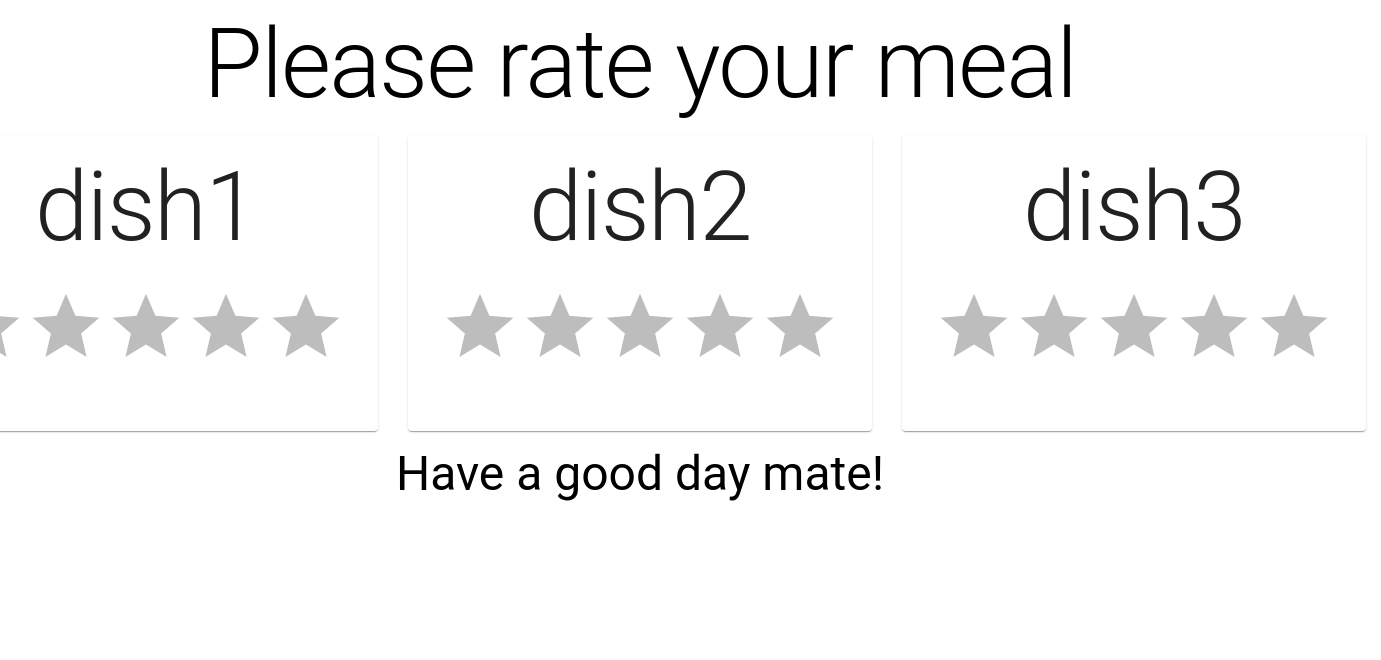
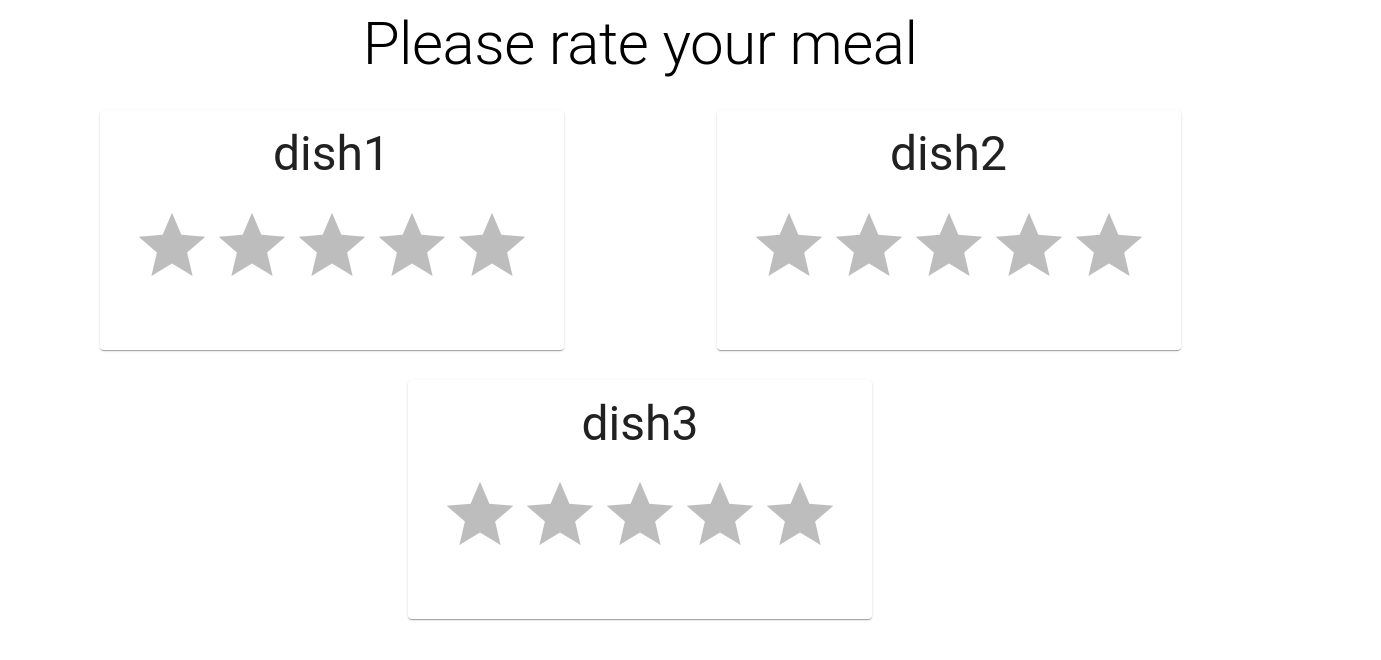
Before and after one commit to watnFoehn/restaurant-touch-fe, a React (Create React App) app: page / in a window 1280 px wide. Shown: the top 660 px of the page, 1381 px wide, since content can reach past the window. Built offline with nearby package versions, Linux system fonts and the light colour scheme.

Commit message:
adapted layout for touchscreen size

```diff
--- a/src/App.js
+++ b/src/App.js
@@ -28,9 +28,8 @@ function App() {
   return (
     <Wrapper className="App">
       <ThemeProvider theme={theme}>
-        <Typography variant="h1">Please rate your meal</Typography>
+        <Typography variant="h2">Please rate your meal</Typography>
         <Meals />
-        <Typography variant="h3">Have a good day mate!</Typography>
       </ThemeProvider>
     </Wrapper>
   );
--- a/src/meals/Meals.component.js
+++ b/src/meals/Meals.component.js
@@ -22,12 +22,14 @@ import DialogTitle from "@material-ui/core/DialogTitle";
 
 const StyledCard = styled(Card)`
   min-width: 275px;
-  margin: 15px;
+  margin: 15px auto;
   min-height: 200px;
 `;
 
 const Wrapper = styled.div`
   display: flex;
+  flex-wrap: wrap;
+  margin: 15px;
 `;
 
 const mealOptions = [
@@ -90,7 +92,7 @@ function Meals() {
       return (
         <StyledCard key={option.name}>
           <CardContent>
-            <Typography variant="h1" align="center">
+            <Typography variant="h3" align="center">
               {option.name}
             </Typography>
             <CardActions>
```
